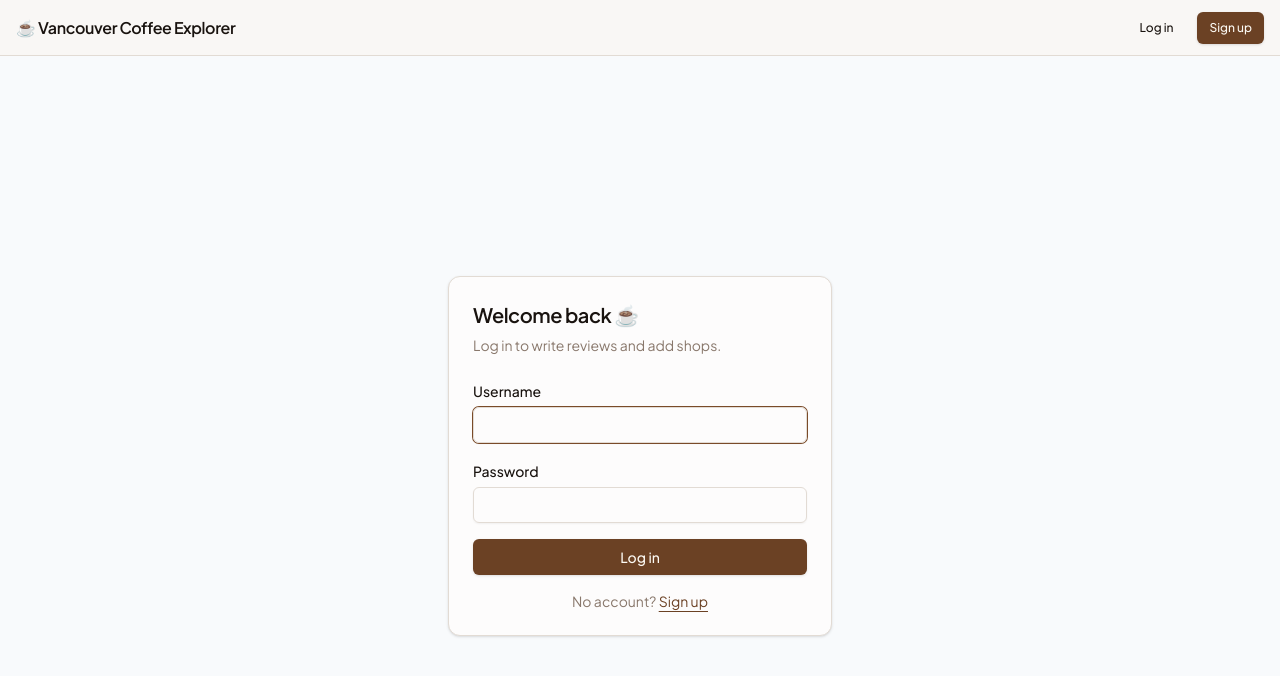
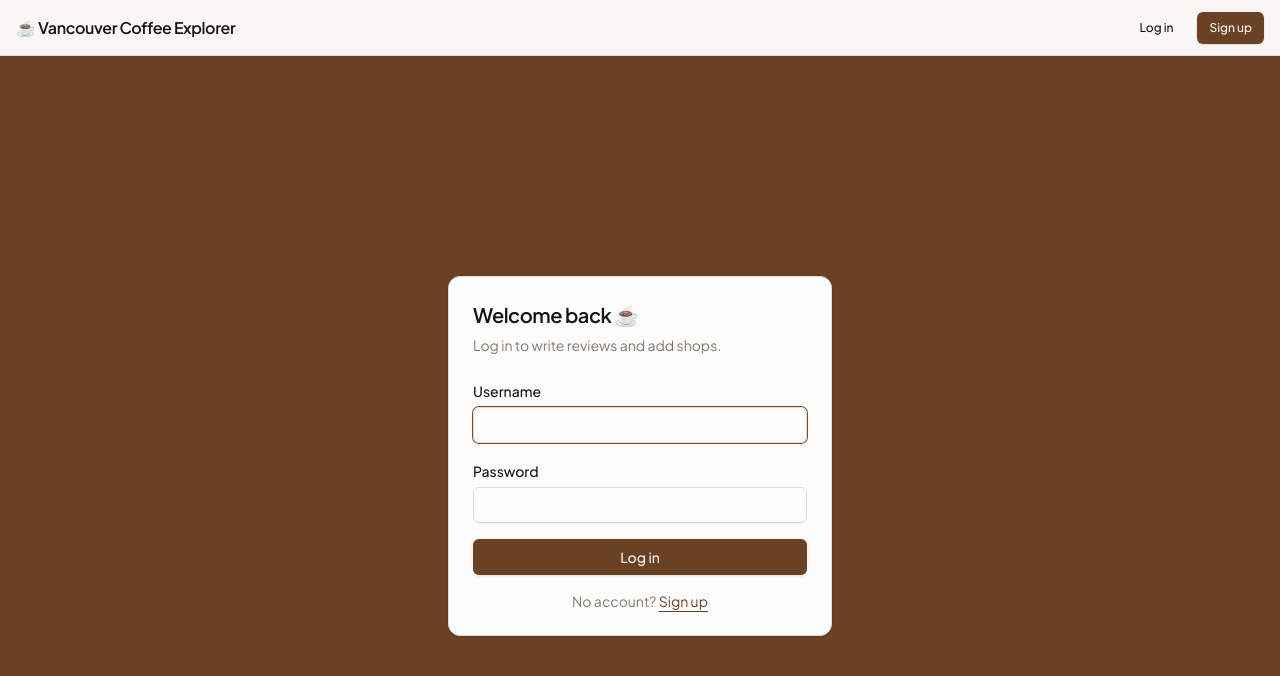
Before and after one commit to arvinbm/Vancouver_Coffee_Shop_Explorer, a React (Vite) app in the folder frontend/: page /login in a window 1280 px wide. Shown: the top 676 px of the page. Built offline with nearby package versions, Linux system fonts and the light colour scheme.

Commit message:
Change login and signup page background to brown

```diff
--- a/frontend/src/pages/LoginPage.tsx
+++ b/frontend/src/pages/LoginPage.tsx
@@ -37,7 +37,7 @@
   }
 
   return (
-    <div className="min-h-screen flex items-center justify-center bg-slate-50 px-4">
+    <div className="min-h-screen flex items-center justify-center bg-primary px-4">
       <Card className="w-full max-w-sm">
         <CardHeader>
           <CardTitle className="text-xl">Welcome back ☕</CardTitle>
--- a/frontend/src/pages/SignupPage.tsx
+++ b/frontend/src/pages/SignupPage.tsx
@@ -37,7 +37,7 @@
   }
 
   return (
-    <div className="min-h-screen flex items-center justify-center bg-slate-50 px-4">
+    <div className="min-h-screen flex items-center justify-center bg-primary px-4">
       <Card className="w-full max-w-sm">
         <CardHeader>
           <CardTitle className="text-xl">Create an account ☕</CardTitle>
```
